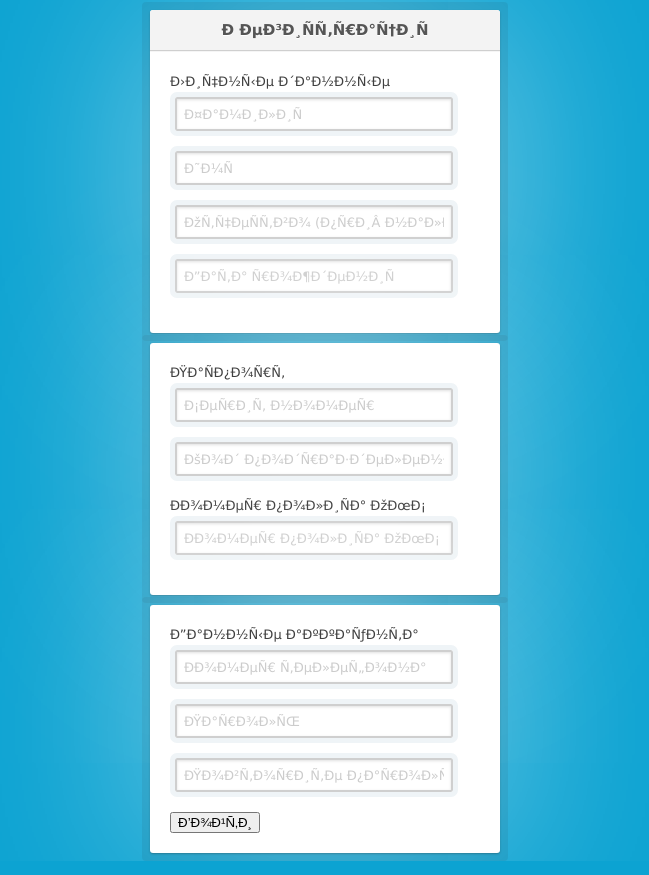
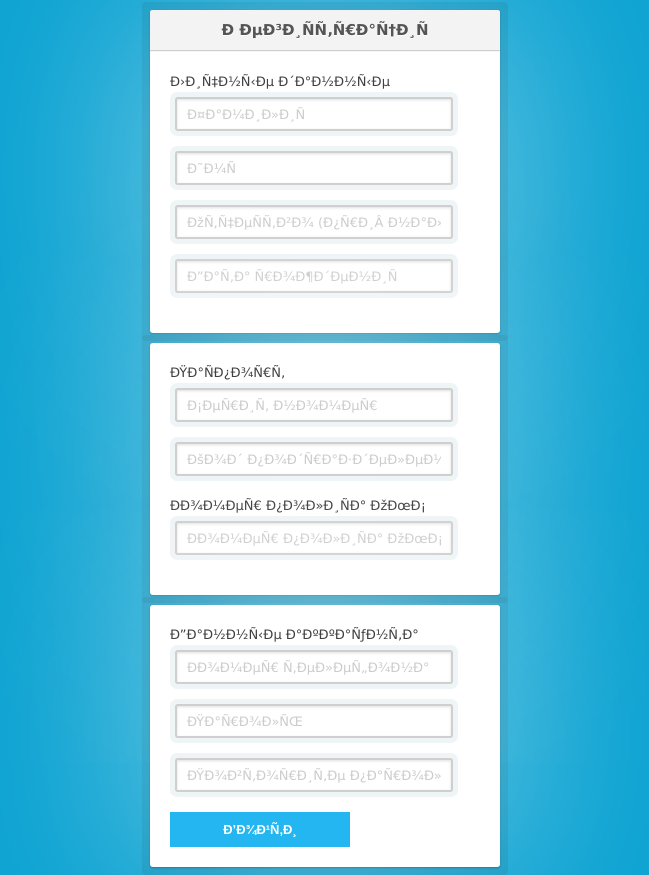
Before and after one commit to sshevaldov/vaccine, a PHP site: page / in a window 1280 px wide. Shown: the whole page, without its empty margins (315-964 px from the left). Run offline with PHP 8.4, Linux system fonts and the light colour scheme; some libraries are stand-ins or nearby versions.

Commit message:
Update style.css

```diff
--- a/css/style.css
+++ b/css/style.css
@@ -108,7 +108,6 @@ body {
           border: 2px solid #cfcfcf;
           font-size: 14px;
           color: #444444;
-          padding: 7px 7px 8px;
 
           margin-bottom: 20px;
           transition: all 0.5s;
@@ -263,19 +262,29 @@ input[type=submit]:active {
   border-color: red;
 }
 
-        .form_box input {
+.table input {
   display: block;
   border: 2px solid #cfcfcf;
   font-size: 14px;
   color: #444444;
-          padding: 7px 7px 8px;
+
   width: 250px;
   margin-bottom: 20px;
   transition: all 0.5s;
   -webkit-transition: all 0.5s;
   -moz-transition: all 0.5s;
 }
-        .table input:focus {
-          outline: none;
-          border-color: #07a6e6;
+
+.table .btn_submit {
+  border: none;
+  width: 180px;
+  text-align: center;
+  background: #24b6f0;
+  font-size: 13px;
+  font-weight: bold;
+  color: #ffffff;
+  cursor: pointer;
+  height: 35px;
+  line-height: 28px;
+  padding: 0;
 }
```
Lines whose indentation alone changed are shown as unchanged.
